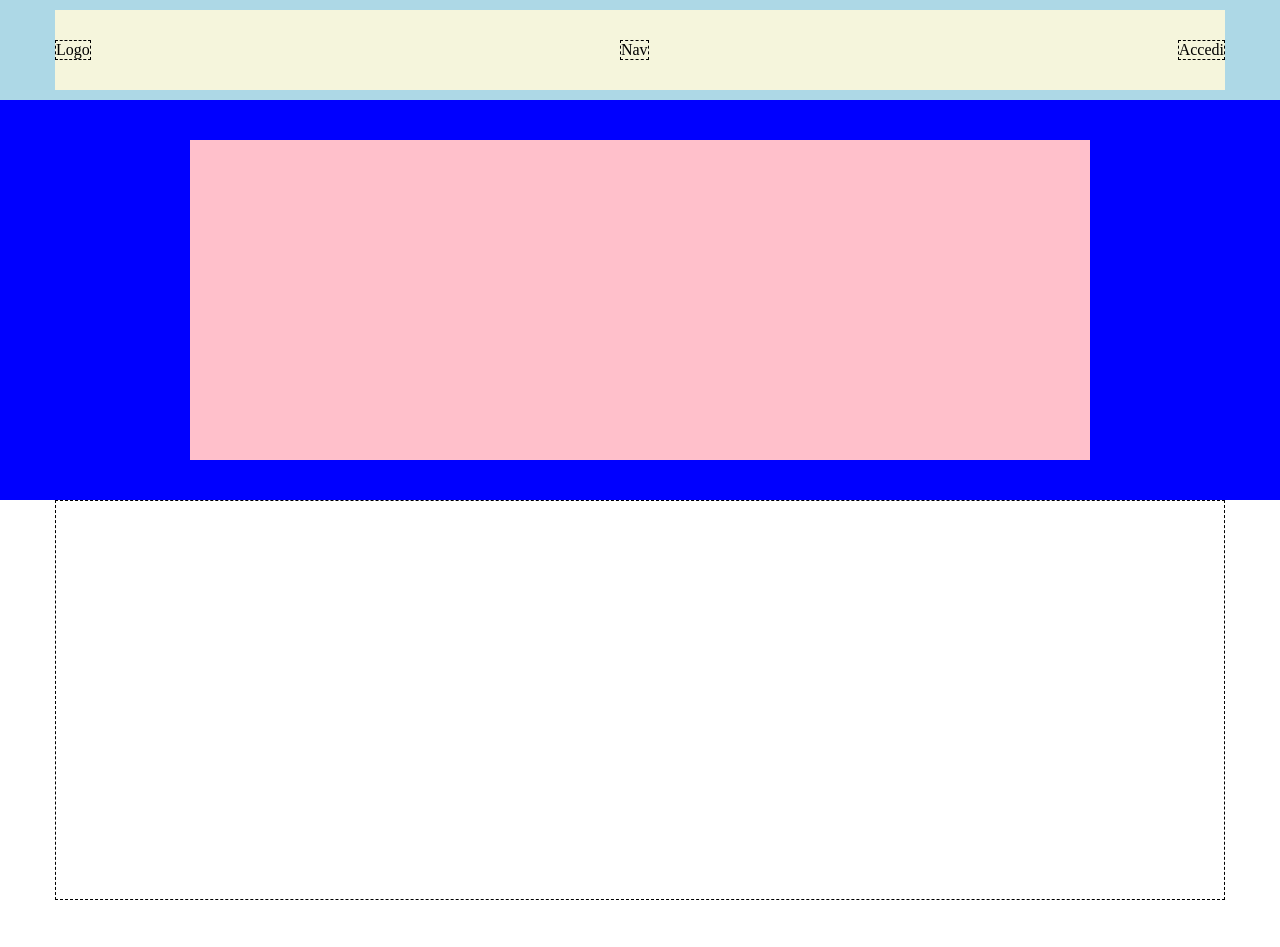
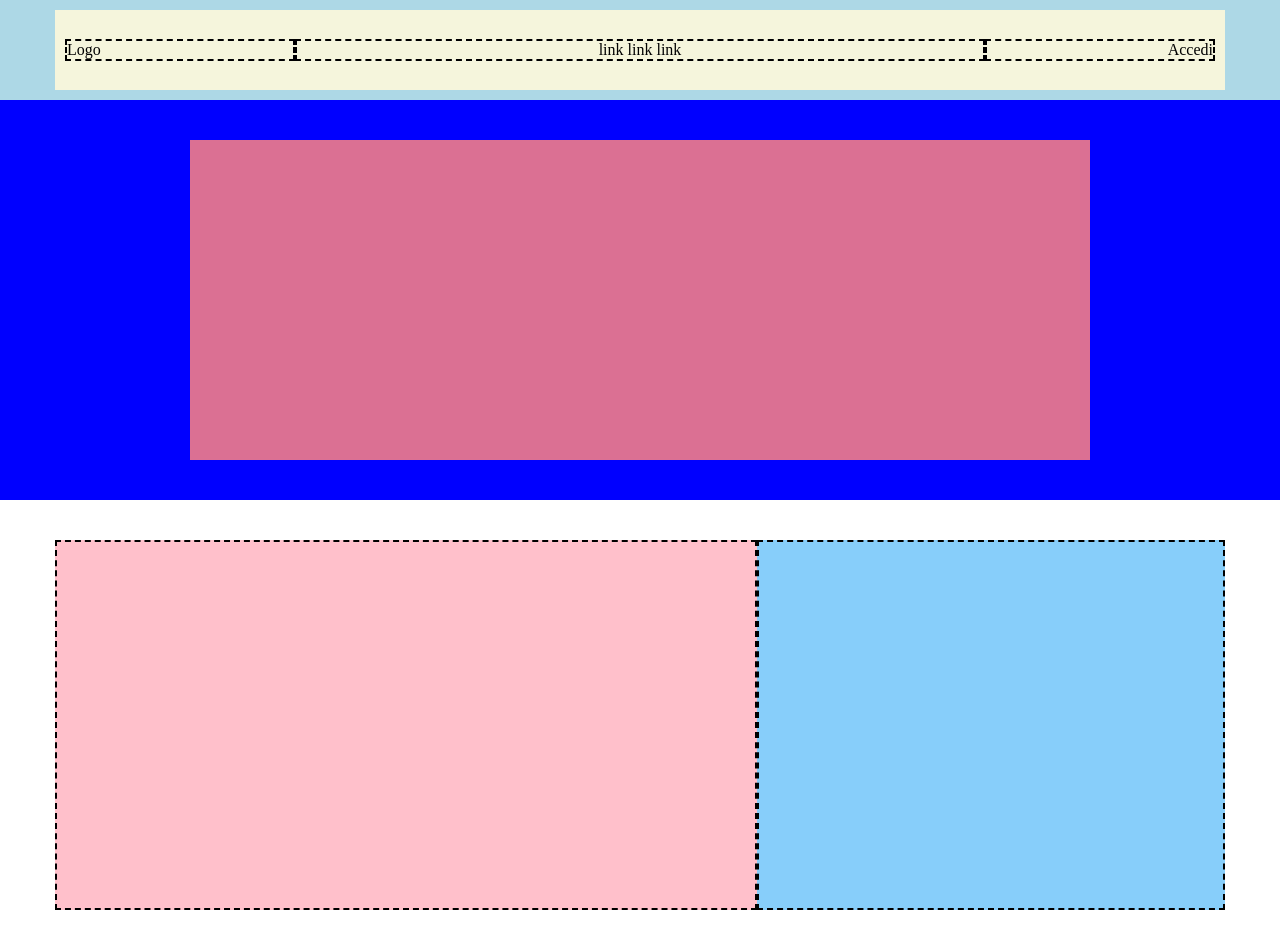
Before and after one commit to irenebrignoli/htmlcss-struttura-discord, a plain HTML site: page index.html in a window 1280 px wide. Shown: the top 947 px of the page. Before the commit the page ends 900 px from the top, so only its background shows below. Drawn offline with Linux system fonts and the light colour scheme.

Commit message:
main finito

```diff
--- a/css/style.css
+++ b/css/style.css
@@ -5,6 +5,10 @@
 }
 
 /* debug */
+
+.debug .container *{
+  border: 2px dashed black;
+}
 
 .debug .header-top{
   height: 100px;
@@ -21,20 +25,50 @@
   background-color:  beige;
 }
 
-.debug .container *{
-  border: 1px dashed black;
+.debug .intro-box{
+  height: 100%;
+  background-color: palevioletred;
 }
 
-.debug .intro-box{
+.debug main section{
+  height: 450px;
+}
+
+.debug .section3{
+  height: 700px;
+}
+
+.debug .section1{
+  background-color: #fff;
+}
+
+.debug .section2,
+.debug .section3{
+  background-color: lightgray;
+}
+
+.debug .flex-section,
+.debug .normal-section{
   height: 100%;
+}
+
+.debug .normal-section{
+  background-color: green;
+}
+
+.debug .image{
   background-color: pink;
 }
 
-main section{
-  height: 400px;
+.debug .info-text{
+  background-color:lightskyblue;
 }
 
+
+
 /* regole css */
+
+/* header */
 
 .container{
   max-width: 1170px;
@@ -49,10 +83,24 @@ main section{
   display: flex;
   justify-content: space-between;
   align-items: center;
+  padding: 10px;
+}
+
+.menu #logo{
+  width: 20%;
+}
+
+.menu nav{
+  width: 60%;
+  text-align: center;
+}
+
+.menu .login{
+  width: 20%;
+  text-align: right;
 }
 
 .header-bottom{
-  text-align: center;
   padding: 40px;
 }
 
@@ -60,3 +108,25 @@ main section{
   max-width: 900px;
   margin: 0 auto;
 }
+
+/* main */
+
+main section{
+  padding: 40px;
+}
+
+.flex-section{
+  display: flex;
+}
+
+.image{
+  width: 60%;
+}
+
+.info-text{
+  width: 40%;
+}
+
+.section2 .flex-section{
+  flex-direction: row-reverse;
+}
--- a/index.html
+++ b/index.html
@@ -13,21 +13,41 @@
     <div class="header-top">
       <div class="menu container">
         <div id="logo">Logo</div>
-        <nav>Nav</nav>
+        <nav>link link link</nav>
         <div class="login">Accedi</div>
       </div>
     </div>
-
     <div class="header-bottom">
       <div class="intro-box"></div>
     </div>
   </header>
 
-  <main class="container">
+  <main>
     <section class="section1">
-
+      <div class="flex-section container">
+        <div class="image"></div>
+        <div class="info-text"></div>
+      </div>
     </section>
 
+    <section class="section2">
+      <div class="flex-section container">
+        <div class="image"></div>
+        <div class="info-text"></div>
+      </div>
+    </section>
+
+    <section class="section1">
+      <div class="flex-section container">
+        <div class="image"></div>
+        <div class="info-text"></div>
+      </div>
+    </section>
+
+    <section class="section3">
+      <div class="normal-section container">
+      </div>
+    </section>
   </main>
 
   <footer>
```
